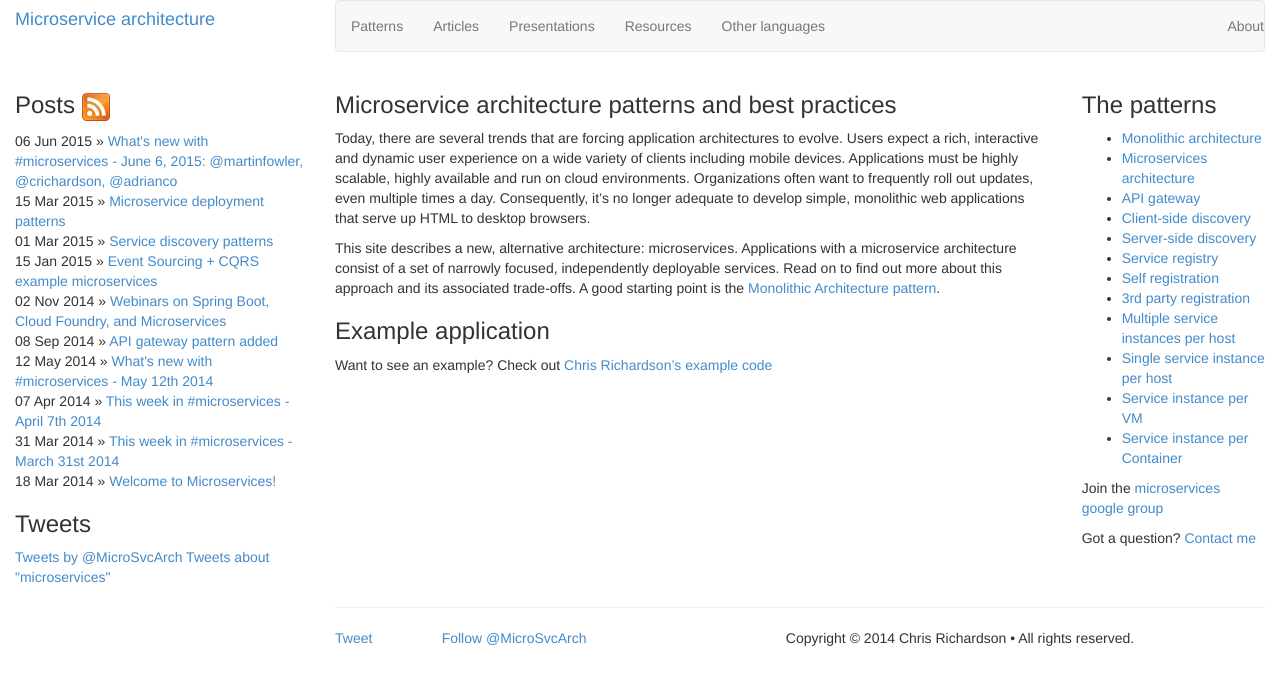
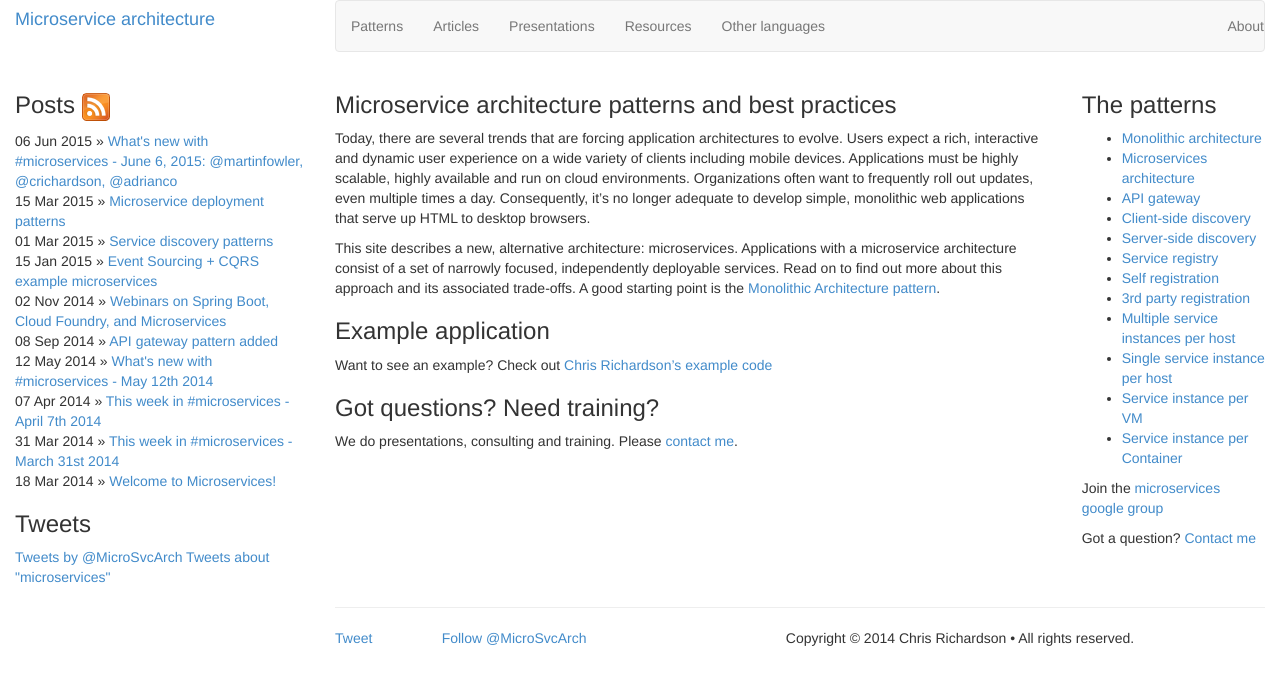
Before and after one commit to joobn72/microservices, a Jekyll site: the page built from index.html, in a window 1280 px wide. Shown: the top 685 px of the page. Built offline with Jekyll 4.4.1, drawn with Linux system fonts in a browser that asks for light colours; Markdown is read by kramdown in place of the engine named in the settings; comment, search, counter and statistics services are not loaded.

Commit message:
Misc updates to home page

```diff
--- a/_includes/introduction.html
+++ b/_includes/introduction.html
@@ -12,3 +12,8 @@ A good starting point is the <a href="/patterns/monolithic.html">Monolithic Arch
 <h3 id="example-application">Example application</h3>
 
 <p>Want to see an example? Check out <a href="microservices/news/2015/01/15/example-microservice-app.html">Chris Richardson’s example code</a></p>
+
+<h3 id="got-questions-need-training">Got questions? Need training?</h3>
+
+<p>We do presentations, consulting and training.
+Please <a href="https://chrisrichardson.wufoo.com/forms/zgp4xr60erb04x/">contact me</a>.</p>
```
Also changed, not shown: _includes.md/introduction.md (+5 -0 lines).
